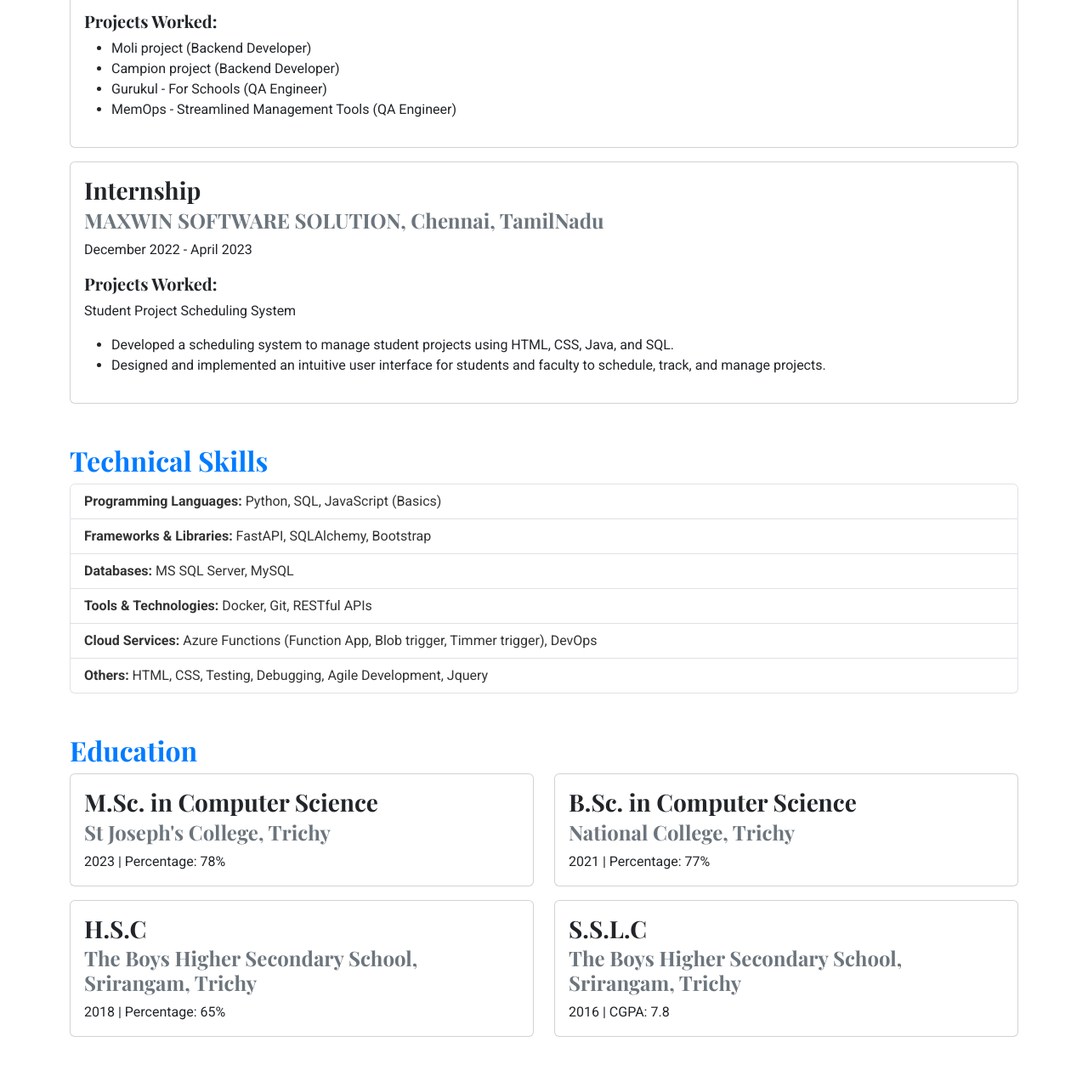
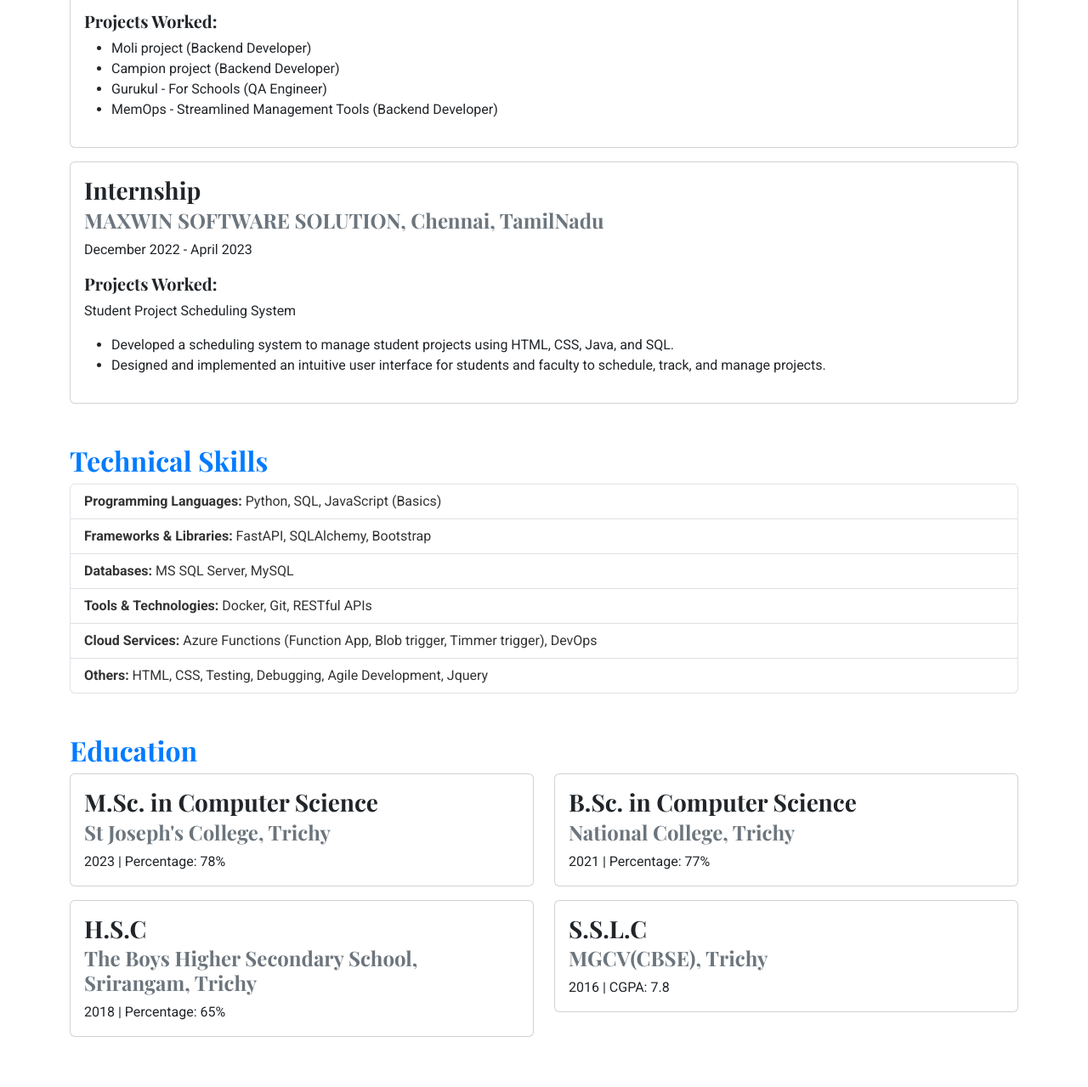
Before and after one commit to santhosh0sandy/My_portfolio, a plain HTML site: page index.html in a window 1280 px wide. Shown: the part 1141-2420 px from the top of the page at 85% size. Drawn offline with nearby package versions, Linux system fonts and the light colour scheme.

Commit message:
Update index.html

```diff
--- a/index.html
+++ b/index.html
@@ -71,7 +71,7 @@
                         <li>Moli project (Backend Developer)</li>
                         <li>Campion project (Backend Developer)</li>
                         <li>Gurukul - For Schools (QA Engineer)</li>
-                        <li>MemOps - Streamlined Management Tools (QA Engineer)</li>
+                        <li>MemOps - Streamlined Management Tools (Backend Developer)</li>
                     </ul>
                 </div>
             </div>
@@ -136,7 +136,7 @@
                     <div class="card">
                         <div class="card-body">
                             <h3 class="card-title">S.S.L.C</h3>
-                            <h4 class="card-subtitle mb-2 text-muted">The Boys Higher Secondary School, Srirangam, Trichy</h4>
+                            <h4 class="card-subtitle mb-2 text-muted">MGCV(CBSE), Trichy</h4>
                             <p class="card-text">2016 | CGPA: 7.8</p>
                         </div>
                     </div>
```
